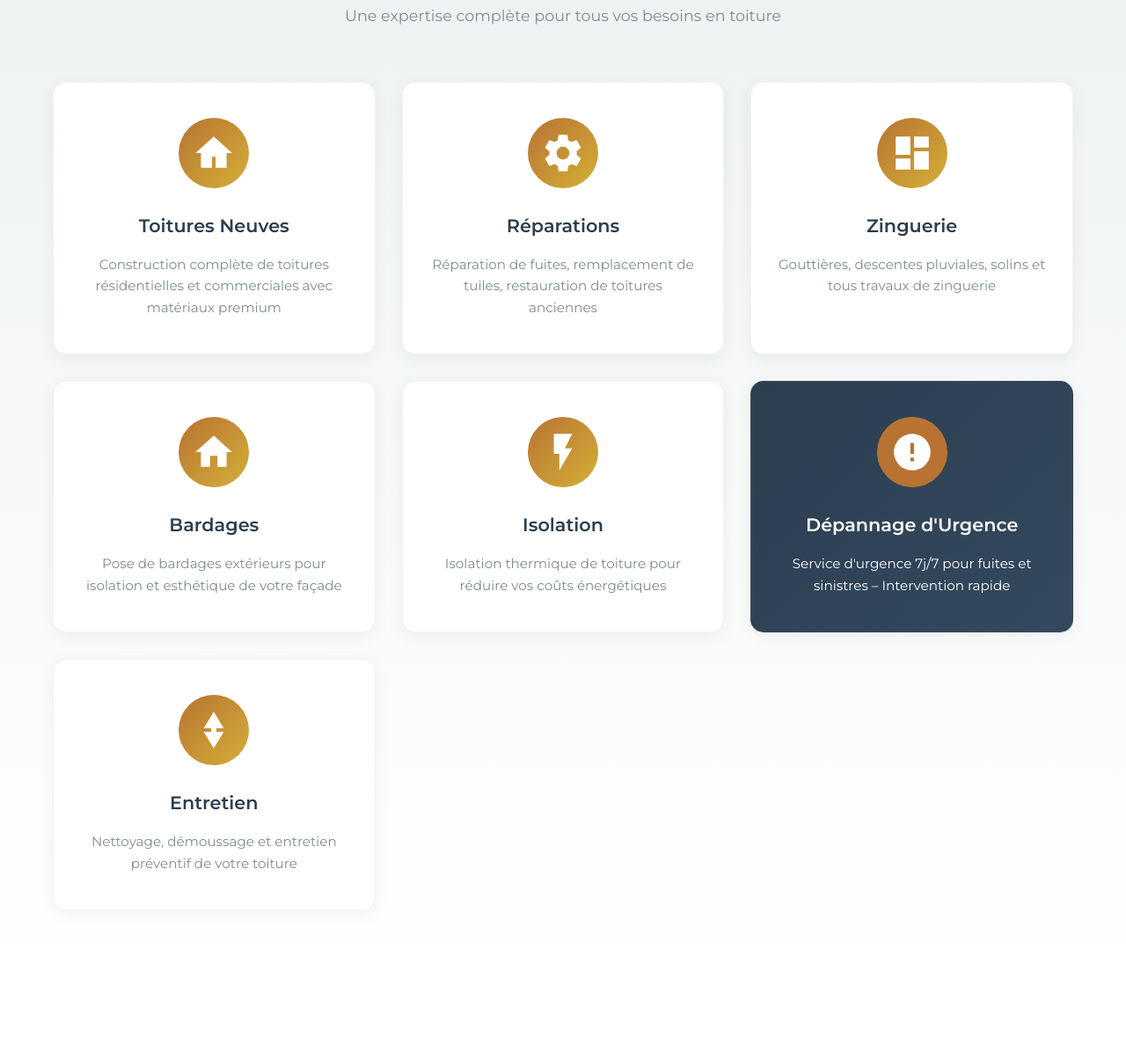
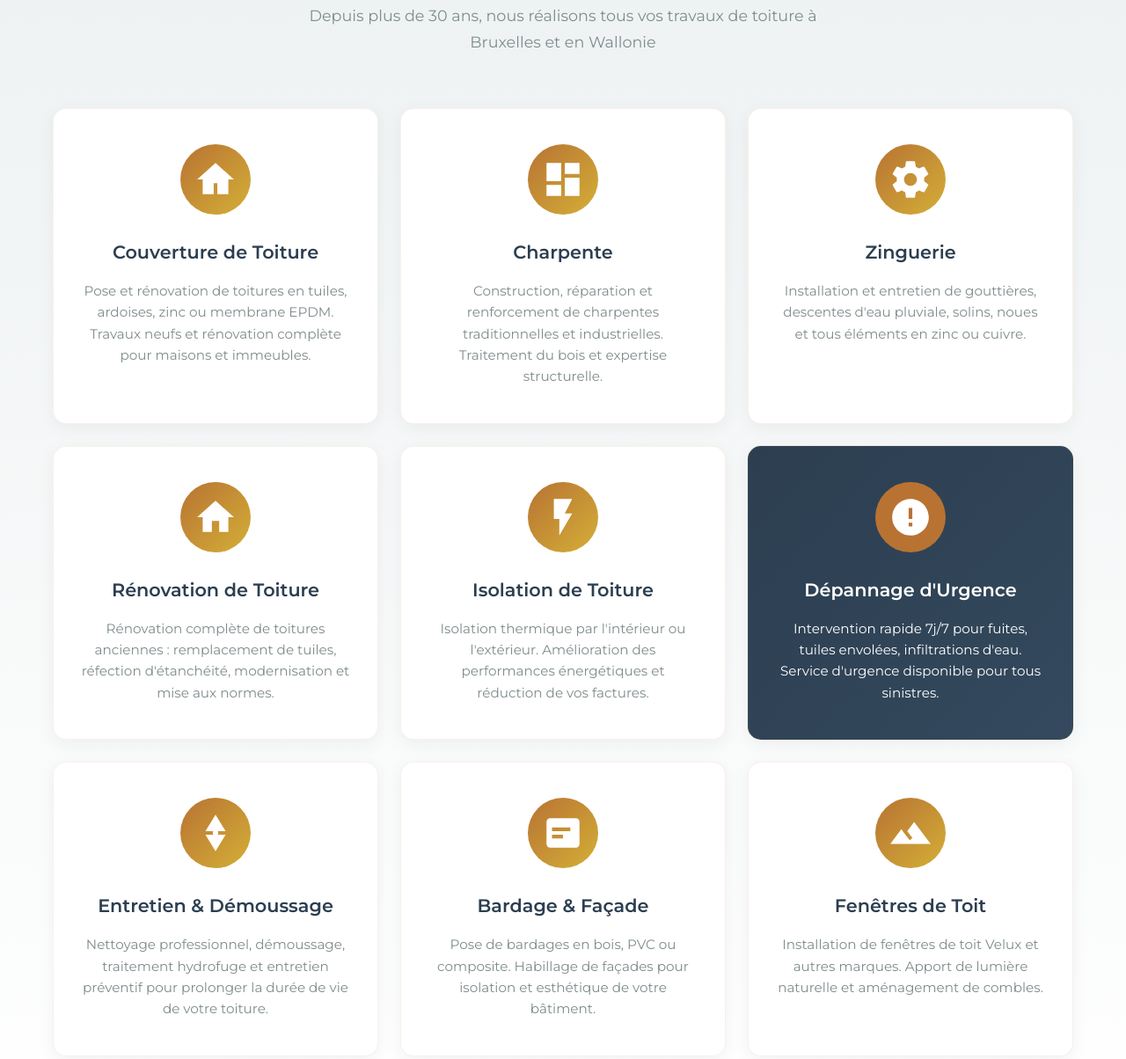
Before and after one commit to RobinVW89/Denys, a plain HTML site: page index.html in a window 1280 px wide. Shown: the part 2024-3228 px from the top of the page at 88% size. Drawn offline with nearby package versions, Linux system fonts and the light colour scheme.

Commit message:
Mise à jour des services inspirés du site Toitures De Nys avec 9 services détaillés

```diff
--- a/index.html
+++ b/index.html
@@ -125,7 +125,7 @@
             <div class="section-header">
                 <h2 class="section-title">Nos Services</h2>
                 <div class="title-underline"></div>
-                <p class="section-subtitle">Une expertise complète pour tous vos besoins en toiture</p>
+                <p class="section-subtitle">Depuis plus de 30 ans, nous réalisons tous vos travaux de toiture à Bruxelles et en Wallonie</p>
             </div>
 
             <div class="services-grid">
@@ -135,8 +135,18 @@
                             <path d="M12 3L2 12h3v8h6v-6h2v6h6v-8h3L12 3z"/>
                         </svg>
                     </div>
-                    <h3>Toitures Neuves</h3>
-                    <p>Construction complète de toitures résidentielles et commerciales avec matériaux premium</p>
+                    <h3>Couverture de Toiture</h3>
+                    <p>Pose et rénovation de toitures en tuiles, ardoises, zinc ou membrane EPDM. Travaux neufs et rénovation complète pour maisons et immeubles.</p>
+                </div>
+
+                <div class="service-card">
+                    <div class="service-icon">
+                        <svg width="50" height="50" fill="currentColor" viewBox="0 0 24 24">
+                            <path d="M3 13h8V3H3v10zm0 8h8v-6H3v6zm10 0h8V11h-8v10zm0-18v6h8V3h-8z"/>
+                        </svg>
+                    </div>
+                    <h3>Charpente</h3>
+                    <p>Construction, réparation et renforcement de charpentes traditionnelles et industrielles. Traitement du bois et expertise structurelle.</p>
                 </div>
 
                 <div class="service-card">
@@ -145,18 +155,8 @@
                             <path d="M19.43 12.98c.04-.32.07-.64.07-.98 0-.34-.03-.66-.07-.98l2.11-1.65c.19-.15.24-.42.12-.64l-2-3.46c-.09-.16-.26-.25-.44-.25-.06 0-.12.01-.17.03l-2.49 1c-.52-.4-1.08-.73-1.69-.98l-.38-2.65C14.46 2.18 14.25 2 14 2h-4c-.25 0-.46.18-.49.42l-.38 2.65c-.61.25-1.17.59-1.69.98l-2.49-1c-.06-.02-.12-.03-.18-.03-.17 0-.34.09-.43.25l-2 3.46c-.13.22-.07.49.12.64l2.11 1.65c-.04.32-.07.65-.07.98 0 .33.03.66.07.98l-2.11 1.65c-.19.15-.24.42-.12.64l2 3.46c.09.16.26.25.44.25.06 0 .12-.01.17-.03l2.49-1c.52.4 1.08.73 1.69.98l.38 2.65c.03.24.24.42.49.42h4c.25 0 .46-.18.49-.42l.38-2.65c.61-.25 1.17-.59 1.69-.98l2.49 1c.06.02.12.03.18.03.17 0 .34-.09.43-.25l2-3.46c.12-.22.07-.49-.12-.64l-2.11-1.65zM12 15.5c-1.93 0-3.5-1.57-3.5-3.5s1.57-3.5 3.5-3.5 3.5 1.57 3.5 3.5-1.57 3.5-3.5 3.5z"/>
                         </svg>
                     </div>
-                    <h3>Réparations</h3>
-                    <p>Réparation de fuites, remplacement de tuiles, restauration de toitures anciennes</p>
-                </div>
-
-                <div class="service-card">
-                    <div class="service-icon">
-                        <svg width="50" height="50" fill="currentColor" viewBox="0 0 24 24">
-                            <path d="M3 13h8V3H3v10zm0 8h8v-6H3v6zm10 0h8V11h-8v10zm0-18v6h8V3h-8z"/>
-                        </svg>
-                    </div>
                     <h3>Zinguerie</h3>
-                    <p>Gouttières, descentes pluviales, solins et tous travaux de zinguerie</p>
+                    <p>Installation et entretien de gouttières, descentes d'eau pluviale, solins, noues et tous éléments en zinc ou cuivre.</p>
                 </div>
 
                 <div class="service-card">
@@ -165,8 +165,8 @@
                             <path d="M10 20v-6h4v6h5v-8h3L12 3 2 12h3v8z"/>
                         </svg>
                     </div>
-                    <h3>Bardages</h3>
-                    <p>Pose de bardages extérieurs pour isolation et esthétique de votre façade</p>
+                    <h3>Rénovation de Toiture</h3>
+                    <p>Rénovation complète de toitures anciennes : remplacement de tuiles, réfection d'étanchéité, modernisation et mise aux normes.</p>
                 </div>
 
                 <div class="service-card">
@@ -175,8 +175,8 @@
                             <path d="M7 2v11h3v9l7-12h-4l4-8z"/>
                         </svg>
                     </div>
-                    <h3>Isolation</h3>
-                    <p>Isolation thermique de toiture pour réduire vos coûts énergétiques</p>
+                    <h3>Isolation de Toiture</h3>
+                    <p>Isolation thermique par l'intérieur ou l'extérieur. Amélioration des performances énergétiques et réduction de vos factures.</p>
                 </div>
 
                 <div class="service-card service-card-highlight">
@@ -186,7 +186,7 @@
                         </svg>
                     </div>
                     <h3>Dépannage d'Urgence</h3>
-                    <p>Service d'urgence 7j/7 pour fuites et sinistres – Intervention rapide</p>
+                    <p>Intervention rapide 7j/7 pour fuites, tuiles envolées, infiltrations d'eau. Service d'urgence disponible pour tous sinistres.</p>
                 </div>
 
                 <div class="service-card">
@@ -196,8 +196,28 @@
                             <circle cx="12" cy="12" r="1.5"/>
                         </svg>
                     </div>
-                    <h3>Entretien</h3>
-                    <p>Nettoyage, démoussage et entretien préventif de votre toiture</p>
+                    <h3>Entretien & Démoussage</h3>
+                    <p>Nettoyage professionnel, démoussage, traitement hydrofuge et entretien préventif pour prolonger la durée de vie de votre toiture.</p>
+                </div>
+
+                <div class="service-card">
+                    <div class="service-icon">
+                        <svg width="50" height="50" fill="currentColor" viewBox="0 0 24 24">
+                            <path d="M19 4H5a2 2 0 00-2 2v12a2 2 0 002 2h14a2 2 0 002-2V6a2 2 0 00-2-2zm-7 11H6v-2h6v2zm4-4H6V9h10v2z"/>
+                        </svg>
+                    </div>
+                    <h3>Bardage & Façade</h3>
+                    <p>Pose de bardages en bois, PVC ou composite. Habillage de façades pour isolation et esthétique de votre bâtiment.</p>
+                </div>
+
+                <div class="service-card">
+                    <div class="service-icon">
+                        <svg width="50" height="50" fill="currentColor" viewBox="0 0 24 24">
+                            <path d="M14 6l-3.75 5 2.85 3.8-1.6 1.2C9.81 13.75 7 10 7 10l-6 8h22L14 6z"/>
+                        </svg>
+                    </div>
+                    <h3>Fenêtres de Toit</h3>
+                    <p>Installation de fenêtres de toit Velux et autres marques. Apport de lumière naturelle et aménagement de combles.</p>
                 </div>
             </div>
         </div>
--- a/styles.css
+++ b/styles.css
@@ -531,8 +531,10 @@ section {
 
 .services-grid {
     display: grid;
-    grid-template-columns: repeat(auto-fit, minmax(280px, 1fr));
-    gap: 30px;
+    grid-template-columns: repeat(auto-fit, minmax(300px, 1fr));
+    gap: 25px;
+    max-width: 1400px;
+    margin: 0 auto;
 }
 
 .service-card {
```
